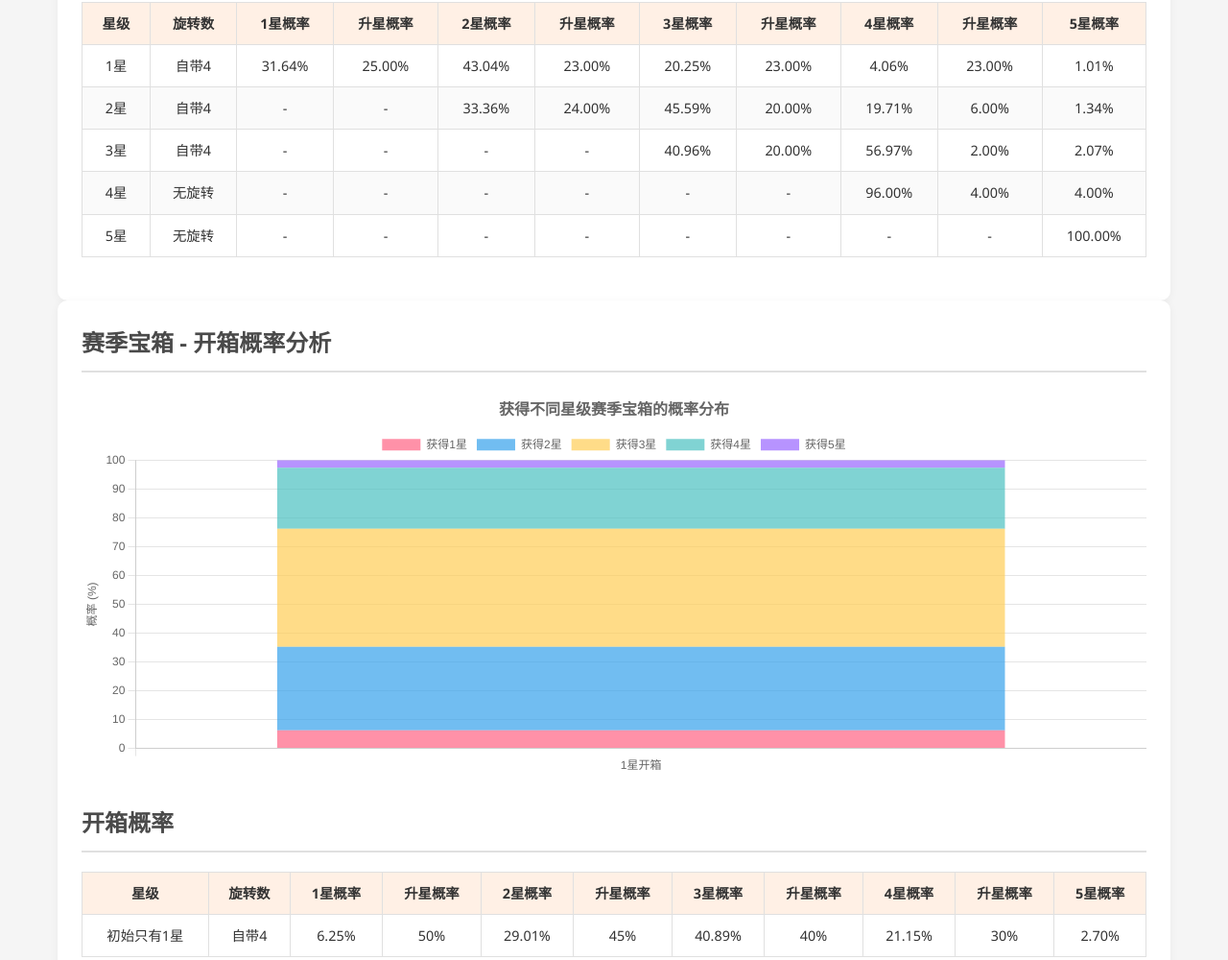
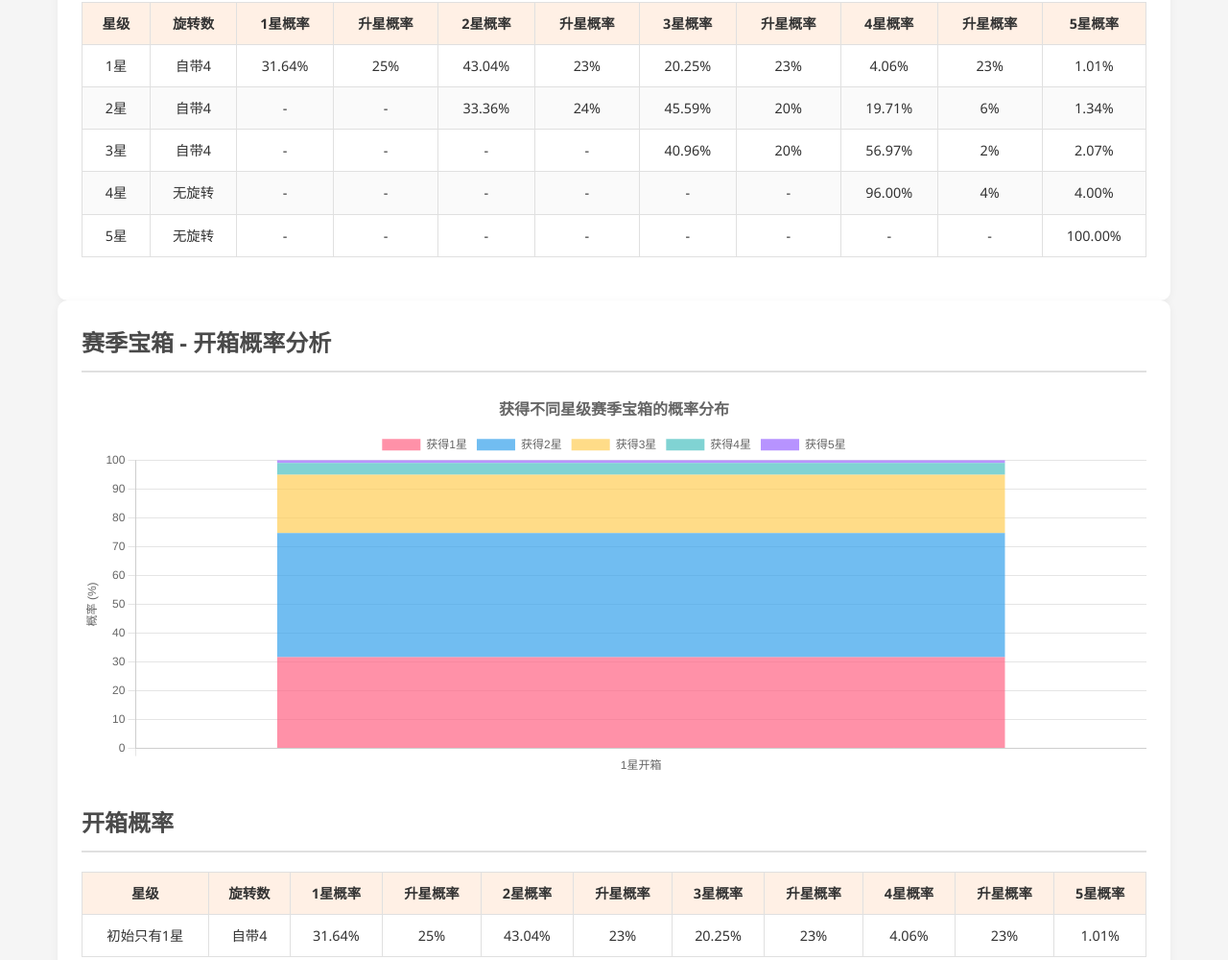
Before and after one commit to Darklighture/cr-new-lucky-chest-probability, a plain HTML site: page index.html in a window 1280 px wide. Shown: the part 1665-2665 px from the top of the page at 96% size. Drawn offline with nearby package versions, Linux system fonts and the light colour scheme.

Commit message:
Update index.html

```diff
--- a/index.html
+++ b/index.html
@@ -260,7 +260,7 @@
     <div class="container">
         <header>
             <h1>皇室战争宝箱概率查询</h1>
-            <p class="subtitle">各种宝箱开箱概率及竞技场奖励详情</p>
+            <p class="subtitle">查询各种宝箱开箱概率及竞技场奖励详情</p>
         </header>
 
         <div class="chest-type-selector">
@@ -438,13 +438,13 @@
                             <td>1星</td>
                             <td>自带4</td>
                             <td>31.64%</td>
-                            <td>25.00%</td>
+                            <td>25%</td>
                             <td>43.04%</td>
-                            <td>23.00%</td>
+                            <td>23%</td>
                             <td>20.25%</td>
-                            <td>23.00%</td>
+                            <td>23%</td>
                             <td>4.06%</td>
-                            <td>23.00%</td>
+                            <td>23%</td>
                             <td>1.01%</td>
                         </tr>
                         <tr>
@@ -453,11 +453,11 @@
                             <td>-</td>
                             <td>-</td>
                             <td>33.36%</td>
-                            <td>24.00%</td>
+                            <td>24%</td>
                             <td>45.59%</td>
-                            <td>20.00%</td>
+                            <td>20%</td>
                             <td>19.71%</td>
-                            <td>6.00%</td>
+                            <td>6%</td>
                             <td>1.34%</td>
                         </tr>
                         <tr>
@@ -468,9 +468,9 @@
                             <td>-</td>
                             <td>-</td>
                             <td>40.96%</td>
-                            <td>20.00%</td>
+                            <td>20%</td>
                             <td>56.97%</td>
-                            <td>2.00%</td>
+                            <td>2%</td>
                             <td>2.07%</td>
                         </tr>
                         <tr>
@@ -483,7 +483,7 @@
                             <td>-</td>
                             <td>-</td>
                             <td>96.00%</td>
-                            <td>4.00%</td>
+                            <td>4%</td>
                             <td>4.00%</td>
                         </tr>
                         <tr>
@@ -703,15 +703,15 @@
                         <tr>
                             <td>初始只有1星</td>
                             <td>自带4</td>
-                            <td>6.25%</td>
-                            <td>50%</td>
-                            <td>29.01%</td>
-                            <td>45%</td>
-                            <td>40.89%</td>
-                            <td>40%</td>
-                            <td>21.15%</td>
-                            <td>30%</td>
-                            <td>2.70%</td>
+                            <td>31.64%</td>
+                            <td>25%</td>
+                            <td>43.04%</td>
+                            <td>23%</td>
+                            <td>20.25%</td>
+                            <td>23%</td>
+                            <td>4.06%</td>
+                            <td>23%</td>
+                            <td>1.01%</td>
                         </tr>
                     </tbody>
                 </table>
@@ -890,8 +890,46 @@
         </div>
 
         <!-- 英雄宝箱内容 -->
-        <div class="chest-content" data-chest="hero">
-            <div class="tab-content active" id="hero-arena-rewards">
+                <div class="chest-content" data-chest="hero">
+            <div class="tab-content active" id="hero-chest-probability">
+                <h2 class="section-title">英雄宝箱 - 开箱概率分析</h2>
+
+                <div class="chart-container">
+                    <canvas id="heroProbabilityChart"></canvas>
+                </div>
+
+              <h2 class="section-title">开箱概率</h2>
+                <table class="data-table">
+                    <thead>
+                        <tr>
+                            <th>星级</th>
+                            <th>旋转数</th>
+                            <th>2星概率</th>
+                            <th>升星概率</th>
+                            <th>3星概率</th>
+                            <th>升星概率</th>
+                            <th>4星概率</th>
+                            <th>升星概率</th>
+                            <th>5星概率</th>
+                        </tr>
+                    </thead>
+                    <tbody>
+                        <tr>
+                            <td>初始只有2星</td>
+                            <td>自带3</td>
+                            <td>34.30%</td>
+                            <td>30%</td>
+                            <td>52.10%</td>
+                            <td>18%</td>
+                            <td>12.60%</td>
+                            <td>18.5%</td>
+                            <td>1.00%</td>
+                        </tr>
+                    </tbody>
+                </table>
+            </div>
+
+         <div class="tab-content" id="hero-arena-rewards">
                 <h2 class="section-title">英雄宝箱 - 奖励数量</h2>
                 <table class="data-table">
                     <thead>
@@ -1122,99 +1160,105 @@
         const seasonArenaData = {
             "arena1-10": {
                 oneStar: [
-                    { name: "赛季普通卡", probability: 1, amount: 30 }
+                    { name: "赛季普通卡", probability: 0.5263, amount: 13 },
+                    { name: "赛季稀有卡", probability: 0.4737, amount: 3 }
                 ],
                 twoStar: [
-                    { name: "赛季普通卡", probability: 0.5714, amount: 60 },
-                    { name: "赛季稀有卡", probability: 0.4286, amount: 15 }
+                    { name: "赛季普通卡", probability: 0.2857, amount: 50 },
+                    { name: "赛季稀有卡", probability: 0.2571, amount: 10 },
+                    { name: "赛季史诗卡", probability: 0.2286, amount: 1 },
+                    { name: "战旗装饰", probability: 0.1143, amount: 1 },
+                    { name: "战旗框架", probability: 0.1143, amount: 1 }
                 ],
                 threeStar: [
-                    { name: "赛季普通卡", probability: 0.4444, amount: 125 },
-                    { name: "赛季稀有卡", probability: 0.3333, amount: 35 },
-                    { name: "赛季史诗卡", probability: 0.2222, amount: 3 }
+                    { name: "赛季普通卡", probability: 0.3226, amount: 200 },
+                    { name: "赛季稀有卡", probability: 0.2903, amount: 40 },
+                    { name: "赛季史诗卡", probability: 0.2581, amount: 5 },
+                    { name: "表情", probability: 0.129, amount: 1 }
                 ],
                 fourStar: [
-                    { name: "赛季普通卡", probability: 0.3906, amount: 250 },
-                    { name: "赛季稀有卡", probability: 0.2344, amount: 75 },
-                    { name: "赛季史诗卡", probability: 0.125, amount: 6 },
-                    { name: "战旗装饰", probability: 0.125, amount: 1 },
-                    { name: "战旗框架", probability: 0.125, amount: 1 }
+                    { name: "赛季普通卡", probability: 0.3704, amount: 800 },
+                    { name: "赛季稀有卡", probability: 0.3333, amount: 160 },
+                    { name: "赛季史诗卡", probability: 0.2963, amount: 20 }
                 ],
                 fiveStar: [
-                    { name: "赛季普通卡", probability: 0.2878, amount: 500 },
-                    { name: "赛季稀有卡", probability: 0.2158, amount: 150 },
-                    { name: "赛季史诗卡", probability: 0.1439, amount: 12 },
-                    { name: "战旗装饰", probability: 0.141, amount: 1 },
-                    { name: "战旗框架", probability: 0.141, amount: 1 },
-                    { name: "表情", probability: 0.0705, amount: 1 }
+                    { name: "赛季普通卡", probability: 0.3704, amount: 2400 },
+                    { name: "赛季稀有卡", probability: 0.3333, amount: 480 },
+                    { name: "赛季史诗卡", probability: 0.2963, amount: 60 }
                 ]
             },
             "arena11-19": {
                 oneStar: [
-                    { name: "赛季普通卡", probability: 1, amount: 75 }
+                    { name: "赛季普通卡", probability: 0.5263, amount: 25 },
+                    { name: "赛季稀有卡", probability: 0.4737, amount: 5 }
                 ],
                 twoStar: [
-                    { name: "赛季普通卡", probability: 0.5714, amount: 150 },
-                    { name: "赛季稀有卡", probability: 0.4286, amount: 50 }
+                    { name: "赛季普通卡", probability: 0.2857, amount: 100 },
+                    { name: "赛季稀有卡", probability: 0.2571, amount: 20 },
+                    { name: "赛季史诗卡", probability: 0.2286, amount: 3 },
+                    { name: "战旗装饰", probability: 0.1143, amount: 1 },
+                    { name: "战旗框架", probability: 0.1143, amount: 1 }
                 ],
                 threeStar: [
-                    { name: "赛季普通卡", probability: 0.4444, amount: 375 },
-                    { name: "赛季稀有卡", probability: 0.3333, amount: 100 },
-                    { name: "赛季史诗卡", probability: 0.2222, amount: 10 }
+                    { name: "赛季普通卡", probability: 0.2577, amount: 400 },
+                    { name: "赛季稀有卡", probability: 0.2320, amount: 80 },
+                    { name: "赛季史诗卡", probability: 0.2062, amount: 10 },
+                    { name: "赛季传奇卡", probability: 0.1082, amount: 1 },
+                    { name: "赛季英雄卡", probability: 0.0928, amount: 1 },
+                    { name: "表情", probability: 0.1031, amount: 1 }
                 ],
                 fourStar: [
-                    { name: "赛季普通卡", probability: 0.3125, amount: 750 },
-                    { name: "赛季稀有卡", probability: 0.2344, amount: 200 },
-                    { name: "赛季史诗卡", probability: 0.1563, amount: 20 },
-                    { name: "赛季传奇卡", probability: 0.0469, amount: 3 },
-                    { name: "战旗装饰", probability: 0.125, amount: 1 },
-                    { name: "战旗框架", probability: 0.125, amount: 1 }
+                    { name: "赛季普通卡", probability: 0.2646, amount: 1600 },
+                    { name: "赛季稀有卡", probability: 0.2381, amount: 320 },
+                    { name: "赛季史诗卡", probability: 0.2116, amount: 40 },
+                    { name: "赛季传奇卡", probability: 0.1111, amount: 4 },
+                    { name: "赛季英雄卡", probability: 0.0952, amount: 3 },
+                    { name: "赛季进化碎片", probability: 0.0794, amount: 1 }
                 ],
                 fiveStar: [
-                    { name: "赛季普通卡", probability: 0.1515, amount: 1500 },
-                    { name: "赛季稀有卡", probability: 0.1515, amount: 400 },
-                    { name: "赛季史诗卡", probability: 0.1515, amount: 40 },
-                    { name: "赛季传奇卡", probability: 0.0682, amount: 6 },
-                    { name: "赛季英雄卡", probability: 0.0455, amount: 2 },
-                    { name: "战旗装饰", probability: 0.1515, amount: 1 },
-                    { name: "战旗框架", probability: 0.1515, amount: 1 },
-                    { name: "表情", probability: 0.0758, amount: 1 },
-                    { name: "赛季进化碎片", probability: 0.0455, amount: 1 },
-                    { name: "赛季进化卡", probability: 0.0076, amount: 1 }
+                    { name: "赛季普通卡", probability: 0.2646, amount: 4800 },
+                    { name: "赛季稀有卡", probability: 0.2381, amount: 960 },
+                    { name: "赛季史诗卡", probability: 0.2116, amount: 120 },
+                    { name: "赛季传奇卡", probability: 0.1111, amount: 13 },
+                    { name: "赛季英雄卡", probability: 0.0952, amount: 10 },
+                    { name: "赛季进化卡", probability: 0.0794, amount: 1 }
                 ]
             },
             "arena20+": {
                 oneStar: [
-                    { name: "赛季普通卡", probability: 1, amount: 125 }
+                    { name: "赛季普通卡", probability: 0.5263, amount: 35 },
+                    { name: "赛季稀有卡", probability: 0.4737, amount: 7 }
                 ],
                 twoStar: [
-                    { name: "赛季普通卡", probability: 0.5714, amount: 250 },
-                    { name: "赛季稀有卡", probability: 0.4286, amount: 60 }
+                    { name: "赛季普通卡", probability: 0.2857, amount: 140 },
+                    { name: "赛季稀有卡", probability: 0.2571, amount: 30 },
+                    { name: "赛季史诗卡", probability: 0.2286, amount: 3 },
+                    { name: "战旗装饰", probability: 0.1143, amount: 1 },
+                    { name: "战旗框架", probability: 0.1143, amount: 1 }
                 ],
                 threeStar: [
-                    { name: "赛季普通卡", probability: 0.4444, amount: 500 },
-                    { name: "赛季稀有卡", probability: 0.3333, amount: 125 },
-                    { name: "赛季史诗卡", probability: 0.2222, amount: 12 }
+                    { name: "赛季普通卡", probability: 0.2577, amount: 550 },
+                    { name: "赛季稀有卡", probability: 0.2320, amount: 110 },
+                    { name: "赛季史诗卡", probability: 0.2062, amount: 14 },
+                    { name: "赛季传奇卡", probability: 0.1082, amount: 2 },
+                    { name: "赛季英雄卡", probability: 0.0928, amount: 1 },
+                    { name: "表情", probability: 0.1031, amount: 1 }
                 ],
                 fourStar: [
-                    { name: "赛季普通卡", probability: 0.3125, amount: 1000 },
-                    { name: "赛季稀有卡", probability: 0.2344, amount: 250 },
-                    { name: "赛季史诗卡", probability: 0.1563, amount: 25 },
-                    { name: "赛季传奇卡", probability: 0.0469, amount: 5 },
-                    { name: "战旗装饰", probability: 0.125, amount: 1 },
-                    { name: "战旗框架", probability: 0.125, amount: 1 }
+                    { name: "赛季普通卡", probability: 0.2646, amount: 2200 },
+                    { name: "赛季稀有卡", probability: 0.2381, amount: 440 },
+                    { name: "赛季史诗卡", probability: 0.2116, amount: 55 },
+                    { name: "赛季传奇卡", probability: 0.1111, amount: 6 },
+                    { name: "赛季英雄卡", probability: 0.0952, amount: 4 },
+                    { name: "赛季进化碎片", probability: 0.0794, amount: 2 }
                 ],
                 fiveStar: [
-                    { name: "赛季普通卡", probability: 0.1515, amount: 2000 },
-                    { name: "赛季稀有卡", probability: 0.1515, amount: 500 },
-                    { name: "赛季史诗卡", probability: 0.1515, amount: 50 },
-                    { name: "赛季传奇卡", probability: 0.0682, amount: 10 },
-                    { name: "赛季英雄卡", probability: 0.0455, amount: 5 },
-                    { name: "战旗装饰", probability: 0.1515, amount: 1 },
-                    { name: "战旗框架", probability: 0.1515, amount: 1 },
-                    { name: "表情", probability: 0.0758, amount: 1 },
-                    { name: "赛季进化碎片", probability: 0.0455, amount: 1 },
-                    { name: "赛季进化卡", probability: 0.0076, amount: 1 }
+                    { name: "赛季普通卡", probability: 0.2646, amount: 7500 },
+                    { name: "赛季稀有卡", probability: 0.2381, amount: 1400 },
+                    { name: "赛季史诗卡", probability: 0.2116, amount: 180 },
+                    { name: "赛季传奇卡", probability: 0.1111, amount: 20 },
+                    { name: "赛季英雄卡", probability: 0.0952, amount: 15 },
+                    { name: "赛季进化卡", probability: 0.0794, amount: 1 }
                 ]
             }
         };
@@ -1428,31 +1472,31 @@
             const datasets = [
                 {
                     label: '获得1星',
-                    data: [6.25],
+                    data: [31.64],
                     backgroundColor: 'rgba(255, 99, 132, 0.7)',
                     stack: 'Stack 0'
                 },
                 {
                     label: '获得2星',
-                    data: [29.01],
+                    data: [43.04],
                     backgroundColor: 'rgba(54, 162, 235, 0.7)',
                     stack: 'Stack 0'
                 },
                 {
                     label: '获得3星',
-                    data: [40.89],
+                    data: [20.25],
                     backgroundColor: 'rgba(255, 206, 86, 0.7)',
                     stack: 'Stack 0'
                 },
                 {
                     label: '获得4星',
-                    data: [21.15],
+                    data: [4.06],
                     backgroundColor: 'rgba(75, 192, 192, 0.7)',
                     stack: 'Stack 0'
                 },
                 {
                     label: '获得5星',
-                    data: [2.70],
+                    data: [1.01],
                     backgroundColor: 'rgba(153, 102, 255, 0.7)',
                     stack: 'Stack 0'
                 }
@@ -1557,6 +1601,85 @@
                         title: {
                             display: true,
                             text: '获得不同星级进化宝箱的概率分布',
+                            font: {
+                                size: 16
+                            }
+                        },
+                        tooltip: {
+                            callbacks: {
+                                label: function(context) {
+                                    return `${context.dataset.label}: ${context.raw}%`;
+                                }
+                            }
+                        }
+                    }
+                }
+            });
+        }
+
+
+// 初始化英雄宝箱图表
+        function initheroProbabilityChart() {
+            const ctx = document.getElementById('heroProbabilityChart').getContext('2d');
+
+            // 英雄宝箱只有2星开箱数据
+            const starLevels = ['2星开箱'];
+
+            // 数据集：获得2-5星宝箱的概率
+            const datasets = [
+                {
+                    label: '获得2星',
+                    data: [34.3],
+                    backgroundColor: 'rgba(54, 162, 235, 0.7)',
+                    stack: 'Stack 0'
+                },
+                {
+                    label: '获得3星',
+                    data: [52.1],
+                    backgroundColor: 'rgba(255, 206, 86, 0.7)',
+                    stack: 'Stack 0'
+                },
+                {
+                    label: '获得4星',
+                    data: [12.6],
+                    backgroundColor: 'rgba(75, 192, 192, 0.7)',
+                    stack: 'Stack 0'
+                },
+                {
+                    label: '获得5星',
+                    data: [1],
+                    backgroundColor: 'rgba(153, 102, 255, 0.7)',
+                    stack: 'Stack 0'
+                }
+            ];
+
+            new Chart(ctx, {
+                type: 'bar',
+                data: {
+                    labels: starLevels,
+                    datasets: datasets
+                },
+                options: {
+                    responsive: true,
+                    maintainAspectRatio: false,
+                    scales: {
+                        x: {
+                            stacked: true,
+                        },
+                        y: {
+                            stacked: true,
+                            beginAtZero: true,
+                            max: 100,
+                            title: {
+                                display: true,
+                                text: '概率 (%)'
+                            }
+                        }
+                    },
+                    plugins: {
+                        title: {
+                            display: true,
+                            text: '获得不同星级英雄宝箱的概率分布',
                             font: {
                                 size: 16
                             }
@@ -1893,6 +2016,7 @@
             initMagicProbabilityChart();
             initSeasonProbabilityChart();
             initEvolutionProbabilityChart();
+            initheroProbabilityChart();
             initNormalArenaSelector();
             initMagicArenaSelector();
             initSeasonArenaSelector();
```
